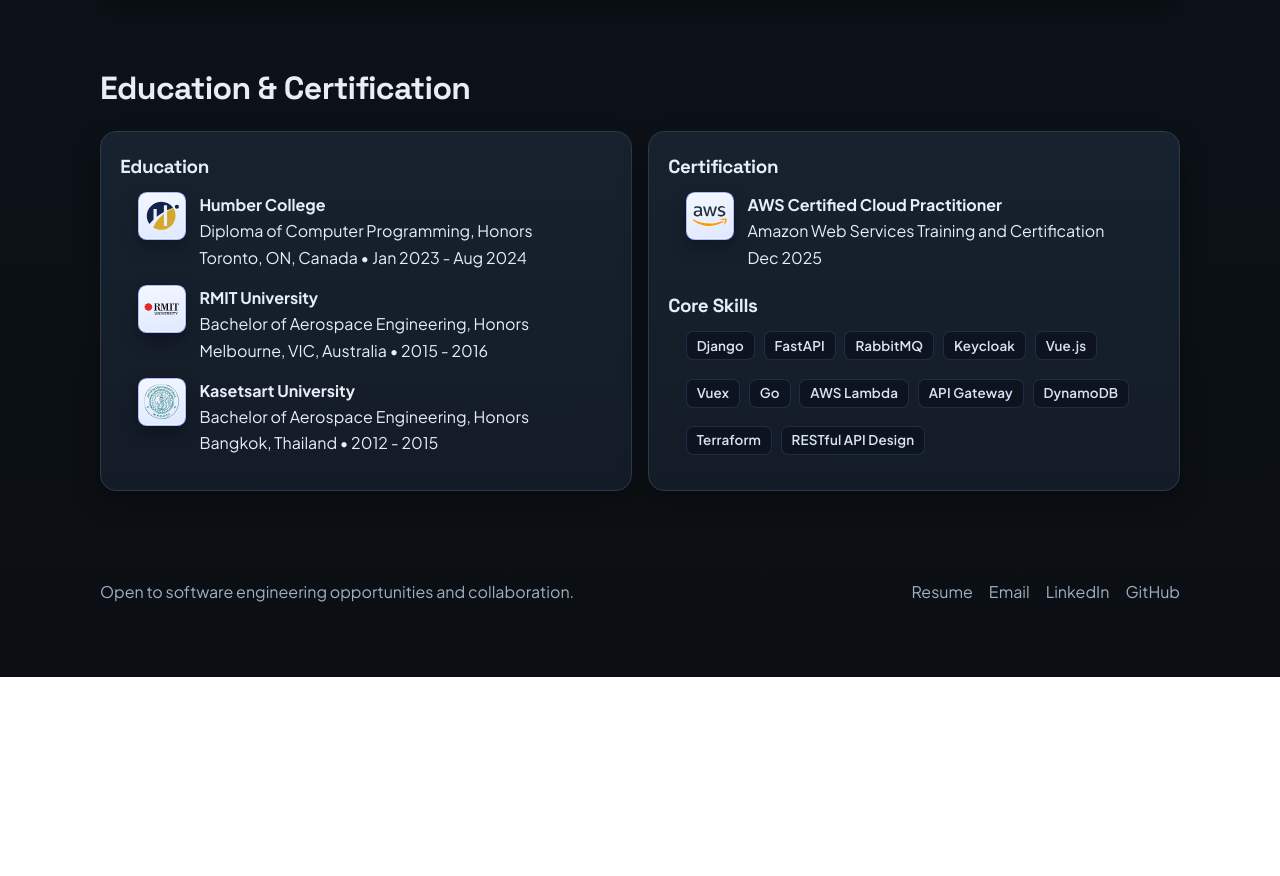
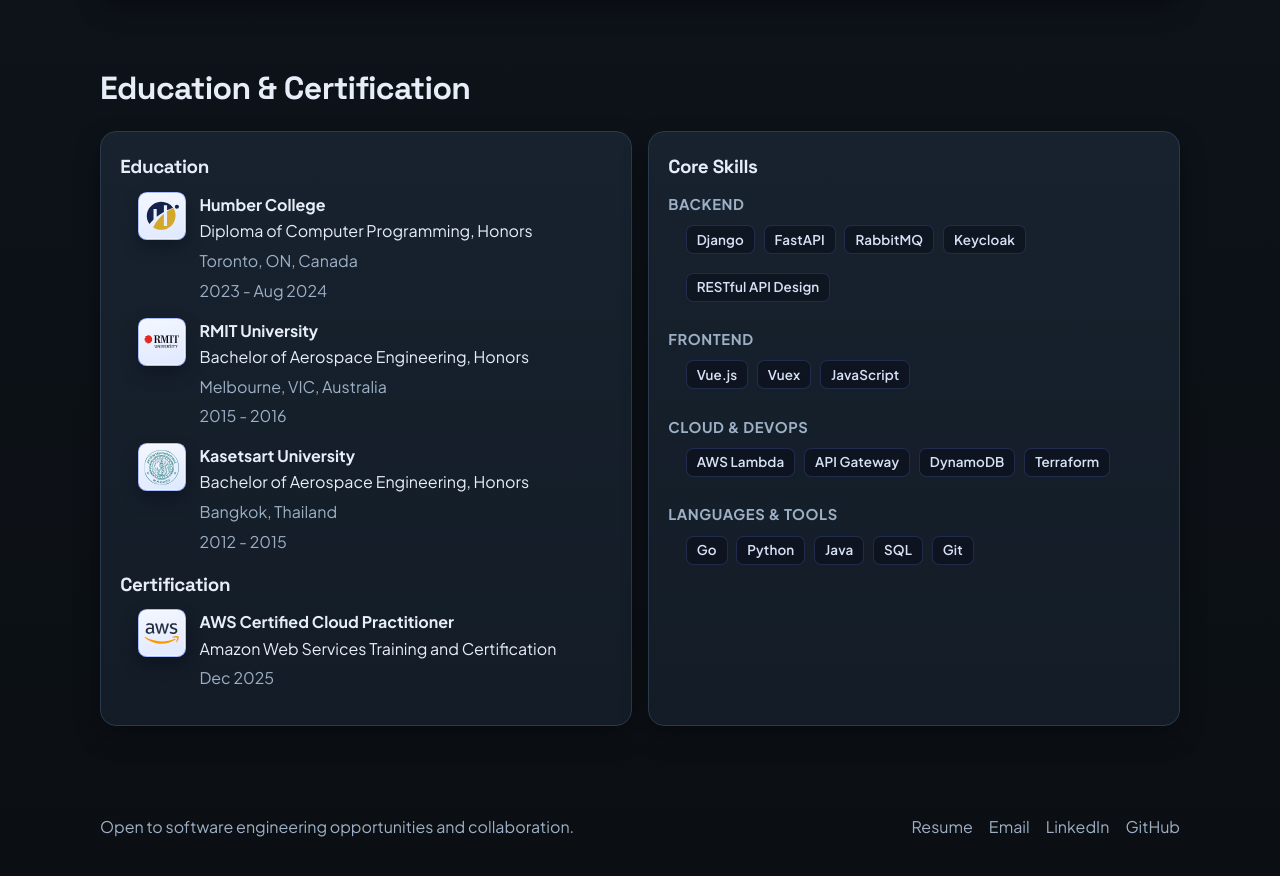
Before and after one commit to tonytkl/portfolio, a plain HTML site: page index.html in a window 1280 px wide. Shown: the part 2164-3040 px from the top of the page. Before the commit the page ends 2841 px from the top, so only its background shows below. Drawn offline with Linux system fonts and the light colour scheme.

Commit message:
Update skills

```diff
--- a/index.html
+++ b/index.html
@@ -300,7 +300,8 @@
                 <div>
                   <strong>Humber College</strong><br />
                   Diploma of Computer Programming, Honors<br />
-                  Toronto, ON, Canada • Jan 2023 - Aug 2024
+                  <span class="education-date">Toronto, ON, Canada</span><br/>
+                  <span class="education-date"> 2023 - Aug 2024</span>
                 </div>
               </li>
               <li>
@@ -313,7 +314,8 @@
                 <div>
                   <strong>RMIT University</strong><br />
                   Bachelor of Aerospace Engineering, Honors<br />
-                  Melbourne, VIC, Australia • 2015 - 2016
+                  <span class="education-date">Melbourne, VIC, Australia</span><br/>
+                  <span class="education-date"> 2015 - 2016</span>
                 </div>
               </li>
               <li>
@@ -326,12 +328,12 @@
                 <div>
                   <strong>Kasetsart University</strong><br />
                   Bachelor of Aerospace Engineering, Honors<br />
-                  Bangkok, Thailand • 2012 - 2015
+                  <span class="education-date">Bangkok, Thailand</span><br/>
+                  <span class="education-date"> 2012 - 2015</span>
                 </div>
               </li>
             </ul>
-          </article>
-          <article class="card">
+
             <h3>Certification</h3>
             <ul class="education-list">
               <li>
@@ -344,25 +346,52 @@
                 <div>
                   <strong>AWS Certified Cloud Practitioner</strong><br />
                   Amazon Web Services Training and Certification<br />
-                  Dec 2025
+                  <span class="education-date">Dec 2025</span>
                 </div>
               </li>
             </ul>
-            <h3 class="skills-heading">Core Skills</h3>
-            <ul class="skills-tags" aria-label="Core skills">
+          </article>
+          <article class="card">
+            <h3>Core Skills</h3>
+            <div class="skills-groups" aria-label="Core skills">
+              <section class="skills-group">
+                <h4>Backend</h4>
+                <ul class="skills-tags">
                   <li>Django</li>
                   <li>FastAPI</li>
                   <li>RabbitMQ</li>
                   <li>Keycloak</li>
+                  <li>RESTful API Design</li>
+                </ul>
+              </section>
+              <section class="skills-group">
+                <h4>Frontend</h4>
+                <ul class="skills-tags">
                   <li>Vue.js</li>
                   <li>Vuex</li>
-              <li>Go</li>
+                  <li>JavaScript</li>
+                </ul>
+              </section>
+              <section class="skills-group">
+                <h4>Cloud & DevOps</h4>
+                <ul class="skills-tags">
                   <li>AWS Lambda</li>
                   <li>API Gateway</li>
                   <li>DynamoDB</li>
                   <li>Terraform</li>
-              <li>RESTful API Design</li>
                 </ul>
+              </section>
+              <section class="skills-group">
+                <h4>Languages & Tools</h4>
+                <ul class="skills-tags">
+                  <li>Go</li>
+                  <li>Python</li>
+                  <li>Java</li>
+                  <li>SQL</li>
+                  <li>Git</li>
+                </ul>
+              </section>
+            </div>
           </article>
         </div>
       </section>
--- a/styles.css
+++ b/styles.css
@@ -512,6 +512,12 @@ h3 {
   font-weight: 600;
 }
 
+.education-date {
+  display: inline-block;
+  margin-top: 0.2rem;
+  color: var(--text-dim);
+}
+
 .project-card {
   border-left: 4px solid var(--accent);
 }
@@ -551,8 +557,18 @@ h3 {
   margin-bottom: 0.85rem;
 }
 
-.skills-heading {
-  margin-top: 1.2rem;
+.skills-groups {
+  display: grid;
+  gap: 1rem;
+}
+
+.skills-group h4 {
+  margin: 0 0 0.55rem;
+  font-size: 0.92rem;
+  font-weight: 700;
+  letter-spacing: 0.04em;
+  text-transform: uppercase;
+  color: var(--text-dim);
 }
 
 .skills-tags {
```
Lines whose indentation alone changed are shown as unchanged.
